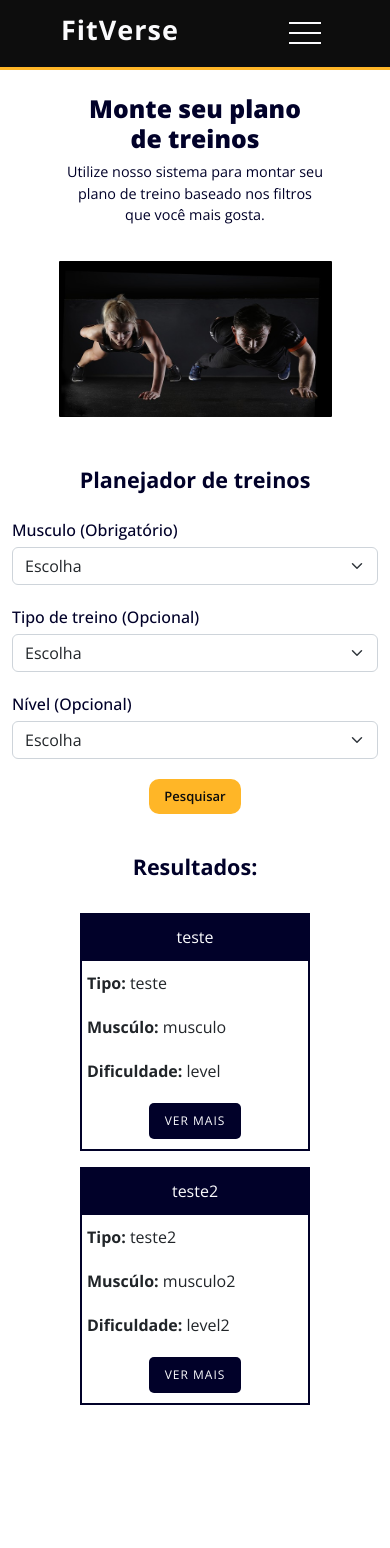
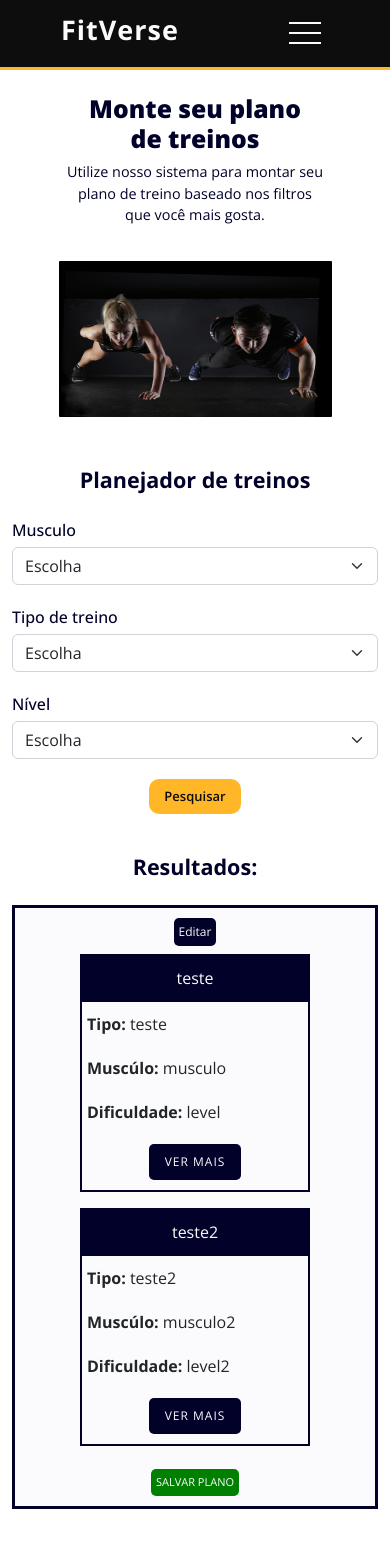
Before and after one commit to RenatoGuii/fitverse, a React (Create React App) app: page /trainingPlan in a window 390 px wide. Shown: the top 1548 px of the page. Built offline with nearby package versions, Linux system fonts and the light colour scheme.

Commit message:
adicionando ao funcionalidades da pag trainingplan

```diff
--- a/src/pages/TrainingPlan/TrainingPlan.js
+++ b/src/pages/TrainingPlan/TrainingPlan.js
@@ -1,4 +1,4 @@
-import { useState } from "react";
+import { useEffect, useState } from "react";
 
 // Images
 import tp1 from "../../assets/images/tp1.jpg";
@@ -13,17 +13,84 @@ const TrainingPlan = () => {
   const [muscle, setMuscle] = useState("");
   const [type, setType] = useState("");
   const [level, setLevel] = useState("");
+  const [favoritePlans, setFavoritePlans] = useState([]);
 
-  const [muscleError, setMuscleError] = useState(false);
+  const [searchClicked, setSearchClicked] = useState(false);
+  const [emptyFields, setEmptyFields] = useState([]);
+
+  const [editButtonActive, setEditButtonActive] = useState(false);
+  const [deleteCardActive, setDeleteCardActive] = useState([]);
+
+  const alertSaveEdits = () => {
+    window.confirm("Deseja salvar as alterações?");
+  };
+
+  const editButtonActivation = () => {
+    setEditButtonActive(!editButtonActive);
+  };
+
+  const deleteCardActivation = (index) => {
+    setDeleteCardActive((prevState) => {
+      const updatedDeleteCardActive = [...prevState];
+      updatedDeleteCardActive[index] = !updatedDeleteCardActive[index];
+      return updatedDeleteCardActive;
+    });
+  };
+
+  const cancelButtonActivation = () => {
+    setDeleteCardActive([]);
+  };
+
+  useEffect(() => {
+    console.log(favoritePlans);
+  }, [favoritePlans]);
+
+  const handleSavePlan = () => {
+    const allCardsHidden = teste.every((item) => item.display === "none");
+
+    if (allCardsHidden) {
+      alert(
+        "Não é possível confirmar o plano, pois não há treinos para salvar."
+      );
+    } else {
+      const confirmed = window.confirm(
+        "Deseja confirmar o salvamento do plano?"
+      );
+
+      if (confirmed) {
+        const addPlan = teste
+          .filter((item, index) => !deleteCardActive[index])
+          .map((item) => ({ ...item }));
+        setFavoritePlans((prevFavoritePlans) => [
+          ...prevFavoritePlans,
+          addPlan,
+        ]);
+      }
+    }
+  };
 
   const handleSubmit = (e) => {
     e.preventDefault();
 
+    const emptyFieldsArr = [];
+
     if (muscle === "") {
-      setMuscleError(true);
-      console.log("Escolha um primeiro");
+      emptyFieldsArr.push("muscle");
+    }
+    if (type === "") {
+      emptyFieldsArr.push("type");
+    }
+    if (level === "") {
+      emptyFieldsArr.push("level");
+    }
+
+    if (emptyFieldsArr.length > 0) {
+      setEmptyFields(emptyFieldsArr);
+      setSearchClicked(true);
+      alert("Preencha os campos primeiro!");
     } else {
-      setMuscleError(false);
+      setEmptyFields([]);
+      setSearchClicked(false);
       console.log(muscle);
       console.log(type);
       console.log(level);
@@ -32,7 +99,6 @@ const TrainingPlan = () => {
       setLevel("");
     }
   };
-
 
   const teste = [
     {
@@ -97,10 +163,14 @@ const TrainingPlan = () => {
 
         <form onSubmit={handleSubmit} className="form-tp">
           <div className="input-form">
-            <label htmlFor="type">Musculo (Obrigatório)</label>
+            <label htmlFor="type">Musculo</label>
             <select
               id="tipo"
-              className={muscleError ? "form-select error" : "form-select"}
+              className={
+                searchClicked && emptyFields.includes("muscle")
+                  ? "form-select error"
+                  : "form-select"
+              }
               onChange={(e) => setMuscle(e.target.value)}
               value={muscle}
             >
@@ -126,10 +196,14 @@ const TrainingPlan = () => {
             </select>
           </div>
           <div className="input-form">
-            <label htmlFor="type">Tipo de treino (Opcional)</label>
+            <label htmlFor="type">Tipo de treino</label>
             <select
               id="type"
-              className="form-select"
+              className={
+                searchClicked && emptyFields.includes("type")
+                  ? "form-select error"
+                  : "form-select"
+              }
               onChange={(e) => setType(e.target.value)}
               value={type}
             >
@@ -148,10 +222,14 @@ const TrainingPlan = () => {
             </select>
           </div>
           <div className="input-form">
-            <label htmlFor="type">Nível (Opcional)</label>
+            <label htmlFor="type">Nível</label>
             <select
               id="tipo"
-              className="form-select"
+              className={
+                searchClicked && emptyFields.includes("level")
+                  ? "form-select error"
+                  : "form-select"
+              }
               onChange={(e) => setLevel(e.target.value)}
               value={level}
             >
@@ -167,13 +245,56 @@ const TrainingPlan = () => {
         </form>
 
         <div className="results-form">
-
           <h4>Resultados:</h4>
 
-          <div className="row">
+          <div className="row results">
+            <div className="action-buttons">
+              <button
+                className={
+                  editButtonActive ? "save-button-active" : "save-button"
+                }
+                onClick={() => {
+                  editButtonActivation();
+                  alertSaveEdits();
+                }}
+              >
+                Salvar
+              </button>
+
+              <button
+                className={!editButtonActive ? "edit-button" : "reset-button"}
+                onClick={
+                  !editButtonActive
+                    ? editButtonActivation
+                    : () => {
+                        editButtonActivation();
+                        cancelButtonActivation();
+                      }
+                }
+              >
+                {!editButtonActive ? "Editar" : "Resetar"}
+              </button>
+            </div>
+
             {teste &&
               teste.map((item, index) => (
-                <div key={index} className="result-item my-2 col-6">
+                <div
+                  key={index}
+                  id={`card-${index}`}
+                  className={`result-item my-2 col-6`}
+                  style={{
+                    display: deleteCardActive[index] ? "none" : "block",
+                  }}
+                >
+                  {editButtonActive ? (
+                    <AiOutlineCloseCircle
+                      className="delete-training-button"
+                      onClick={() => deleteCardActivation(index)}
+                    />
+                  ) : (
+                    ""
+                  )}
+
                   <p className="name-item">{item.nome}</p>
                   <p className="type-item">
                     Tipo: <span>{item.nome}</span>
@@ -226,17 +347,24 @@ const TrainingPlan = () => {
                           >
                             Fechar
                           </button>
-
-                          {/* BD - Favoritos */}
-                          <button type="button" className="save-button">
-                            Salvar
-                          </button>
                         </div>
                       </div>
                     </div>
                   </div>
                 </div>
               ))}
+
+            <div className="save-plan-div">
+              <button
+                style={{
+                  display: !editButtonActive ? "block" : "none",
+                }}
+                className="save-plan-button"
+                onClick={handleSavePlan}
+              >
+                SALVAR PLANO
+              </button>
+            </div>
           </div>
         </div>
       </div>
--- a/src/styles/sass/Main.css
+++ b/src/styles/sass/Main.css
@@ -58,7 +58,6 @@
 
 .container.form {
   margin-top: 230px;
-  margin-bottom: 500px;
 }
 .container.form h4 {
   color: rgb(1, 1, 41);
@@ -107,37 +106,95 @@
 .container.form .results-form .row > * {
   padding: 0;
 }
-.container.form .results-form .row {
+.container.form .results-form .row.results {
+  background-color: #FBFBFD;
+  border: 3px solid rgb(1, 1, 41);
   margin: 0;
+  padding: 10px 20px;
 }
-.container.form .results-form .row .result-item {
+.container.form .results-form .row.results .action-buttons {
+  display: flex;
+  justify-content: center;
+}
+.container.form .results-form .row.results .action-buttons .edit-button, .container.form .results-form .row.results .action-buttons .reset-button {
+  background-color: rgb(1, 1, 41);
+  border: none;
+  border-radius: 5px;
+  color: #FBFBFD;
+  font-size: 12px;
+  padding: 5px 5px;
+}
+.container.form .results-form .row.results .action-buttons .reset-button {
+  background-color: rgb(138, 4, 4);
+}
+.container.form .results-form .row.results .action-buttons .save-button, .container.form .results-form .row.results .action-buttons .save-button-active {
+  background-color: green;
+  border: none;
+  border-radius: 5px;
+  color: #FBFBFD;
+  font-size: 12px;
+  padding: 5px 5px;
+  margin-right: 10px;
+  display: none;
+}
+.container.form .results-form .row.results .action-buttons .save-button-active {
+  display: block;
+}
+.container.form .results-form .row.results .save-plan-div {
+  display: flex;
+  justify-content: center;
+  margin-top: 15px;
+}
+.container.form .results-form .row.results .save-plan-div .save-plan-button {
+  background-color: green;
+  border: none;
+  border-radius: 5px;
+  color: #FBFBFD;
+  font-size: 11px;
+  padding: 5px 5px;
+}
+.container.form .results-form .row.results .result-item {
   border: 2px solid rgb(1, 1, 41);
   margin-right: 8px;
+  position: relative;
   width: 230px;
 }
-.container.form .results-form .row .result-item p {
+.container.form .results-form .row.results .result-item .delete-training-button {
+  color: #FBFBFD;
+  cursor: pointer;
+  font-size: 22px;
+  position: absolute;
+  right: 2%;
+  top: 2%;
+  transition: 0.3s;
+}
+.container.form .results-form .row.results .result-item .delete-training-button:hover {
+  opacity: 0.5;
+  transition: 0.3s;
+}
+.container.form .results-form .row.results .result-item p {
   padding: 10px 0;
   margin: 0;
 }
-.container.form .results-form .row .result-item .name-item {
+.container.form .results-form .row.results .result-item .name-item {
   background-color: rgb(1, 1, 41);
   border-bottom: 2px solid rgb(1, 1, 41);
   color: #FBFBFD;
   text-align: center;
   width: 100%;
 }
-.container.form .results-form .row .result-item .type-item,
-.container.form .results-form .row .result-item .muscle-item,
-.container.form .results-form .row .result-item .level-item {
+.container.form .results-form .row.results .result-item .type-item,
+.container.form .results-form .row.results .result-item .muscle-item,
+.container.form .results-form .row.results .result-item .level-item {
   padding-left: 5px;
   font-weight: 700;
 }
-.container.form .results-form .row .result-item .type-item span,
-.container.form .results-form .row .result-item .muscle-item span,
-.container.form .results-form .row .result-item .level-item span {
+.container.form .results-form .row.results .result-item .type-item span,
+.container.form .results-form .row.results .result-item .muscle-item span,
+.container.form .results-form .row.results .result-item .level-item span {
   font-weight: 400;
 }
-.container.form .results-form .row .result-item input {
+.container.form .results-form .row.results .result-item input {
   background-color: rgb(1, 1, 41);
   border: 1px solid transparent;
   border-radius: 5px;
@@ -150,22 +207,22 @@
   transition: 0.5s;
   margin: 10px auto;
 }
-.container.form .results-form .row .result-item input:hover {
+.container.form .results-form .row.results .result-item input:hover {
   background-color: #FBFBFD;
   color: rgb(1, 1, 41);
   border-color: rgb(1, 1, 41);
   transition: 0.5s;
 }
-.container.form .results-form .row .result-item .modal.fade.show .modal-dialog .modal-content .header-modal {
+.container.form .results-form .row.results .result-item .modal.fade.show .modal-dialog .modal-content .header-modal {
   background-color: rgb(1, 1, 41);
   position: relative;
 }
-.container.form .results-form .row .result-item .modal.fade.show .modal-dialog .modal-content .header-modal .modal-title {
+.container.form .results-form .row.results .result-item .modal.fade.show .modal-dialog .modal-content .header-modal .modal-title {
   text-align: center;
   padding: 10px 0;
   color: #FBFBFD;
 }
-.container.form .results-form .row .result-item .modal.fade.show .modal-dialog .modal-content .header-modal .close-button {
+.container.form .results-form .row.results .result-item .modal.fade.show .modal-dialog .modal-content .header-modal .close-button {
   color: #FBFBFD;
   cursor: pointer;
   font-size: 25px;
@@ -174,34 +231,25 @@
   top: 25%;
   transition: 0.3s;
 }
-.container.form .results-form .row .result-item .modal.fade.show .modal-dialog .modal-content .header-modal .close-button:hover {
+.container.form .results-form .row.results .result-item .modal.fade.show .modal-dialog .modal-content .header-modal .close-button:hover {
   opacity: 0.5;
   transition: 0.3s;
 }
-.container.form .results-form .row .result-item .modal.fade.show .modal-dialog .modal-content .body-modal {
+.container.form .results-form .row.results .result-item .modal.fade.show .modal-dialog .modal-content .body-modal {
   background-color: #FBFBFD;
   padding: 0 10px;
 }
-.container.form .results-form .row .result-item .modal.fade.show .modal-dialog .modal-content .body-modal p {
+.container.form .results-form .row.results .result-item .modal.fade.show .modal-dialog .modal-content .body-modal p {
   word-wrap: break-word;
 }
-.container.form .results-form .row .result-item .modal.fade.show .modal-dialog .modal-content .footer-modal {
+.container.form .results-form .row.results .result-item .modal.fade.show .modal-dialog .modal-content .footer-modal {
   background-color: rgb(1, 1, 41);
   display: flex;
   justify-content: end;
   padding: 10px;
 }
-.container.form .results-form .row .result-item .modal.fade.show .modal-dialog .modal-content .footer-modal .close-button2 {
+.container.form .results-form .row.results .result-item .modal.fade.show .modal-dialog .modal-content .footer-modal .close-button2 {
   background-color: rgba(255, 0, 0, 0.625);
-  border: none;
-  border-radius: 5px;
-  color: #FBFBFD;
-  font-size: 12px;
-  padding: 5px 5px;
-  margin-right: 15px;
-}
-.container.form .results-form .row .result-item .modal.fade.show .modal-dialog .modal-content .footer-modal .save-button {
-  background-color: green;
   border: none;
   border-radius: 5px;
   color: #FBFBFD;
@@ -308,7 +356,6 @@
     color: #FBFBFD;
     font-size: 12px;
     padding: 5px 5px;
-    margin: 0 0 10px 0 !important;
   }
 }
 @media (max-width: 576px) {
@@ -416,7 +463,10 @@
     right: 0 !important;
     top: 0 !important;
   }
-  .container.form .results-form .row .result-item {
+  .container.form .results-form .row.results {
+    padding: 10px 0;
+  }
+  .container.form .results-form .row.results .result-item {
     margin: auto;
   }
 }
@@ -480,6 +530,7 @@
 
 body {
   background-color: #FBFBFD;
+  margin-bottom: 100px !important;
   overflow-x: hidden;
 }
 
--- a/src/styles/sass/Main.scss
+++ b/src/styles/sass/Main.scss
@@ -24,5 +24,6 @@
 
 body {
     background-color: $White;
+    margin-bottom: 100px !important;
     overflow-x: hidden;
 }
--- a/src/styles/sass/abstracts/breakpoints.scss
+++ b/src/styles/sass/abstracts/breakpoints.scss
@@ -27,7 +27,6 @@
 
                     .close-button2 {
                         @include modalButton(12px, rgba(255, 0, 0, 0.625));
-                        margin: 0 0 10px 0 !important;
                     }
                 }
             }
@@ -182,7 +181,9 @@
 
     .container.form {
         .results-form {
-            .row {
+            .row.results {
+                padding: 10px 0;
+
                 .result-item {
                     margin: auto;
                 }
--- a/src/styles/sass/pages/TrainingPlan.scss
+++ b/src/styles/sass/pages/TrainingPlan.scss
@@ -56,7 +56,6 @@
 
 .container.form {
     margin-top: 230px;
-    margin-bottom: 500px;
 
     h4 {
         color: $Blue;
@@ -108,13 +107,68 @@
             padding: 0;
         }
 
-        .row {
+        .row.results {
+            background-color: $White;
+            border: 3px solid $Blue;
             margin: 0;
+            padding: 10px 20px;
+
+            .action-buttons {
+                display: flex;
+                justify-content: center;
+
+                .edit-button {
+                    @include modalButton (12px, $Blue);
+                }
+
+                .reset-button {
+                    @extend .edit-button;
+                    background-color: rgb(138, 4, 4)
+                }
+
+                .save-button {
+                    @include modalButton (12px, green);
+                    margin-right: 10px;
+                    display: none
+                }
+
+                .save-button-active {
+                    @extend .save-button;
+                    display: block
+                }
+            }
+
+            .save-plan-div {
+                display: flex;
+                justify-content: center;
+                margin-top: 15px;
+
+                .save-plan-button {
+                    @include modalButton (11px, green);
+                }
+            }
+
 
             .result-item {
                 border: 2px solid $Blue;
                 margin-right: 8px;
+                position: relative;
                 width: 230px;
+
+                .delete-training-button {
+                    color: $White;
+                    cursor: pointer;
+                    font-size: 22px;
+                    position: absolute;
+                    right: 2%;
+                    top: 2%;
+                    transition: 0.3s;
+
+                    &:hover {
+                        opacity: 0.5;
+                        transition: 0.3s;
+                    }
+                }
 
                 p {
                     padding: 10px 0;
@@ -144,6 +198,7 @@
                     @include secondaryButton(12px);
                     margin: 10px auto;
                 }
+
 
                 .modal.fade.show {
                     .modal-dialog {
@@ -192,21 +247,13 @@
 
                                 .close-button2 {
                                     @include modalButton(12px, rgba(255, 0, 0, 0.625));
-                                    margin-right: 15px;
-                                }
-
-                                .save-button {
-                                    @include modalButton(12px, green)
                                 }
                             }
 
                         }
                     }
                 }
-
             }
         }
-
-
     }
 }
```
Also changed, not shown: 1 other file (tests, documents, lock files or other folders).
